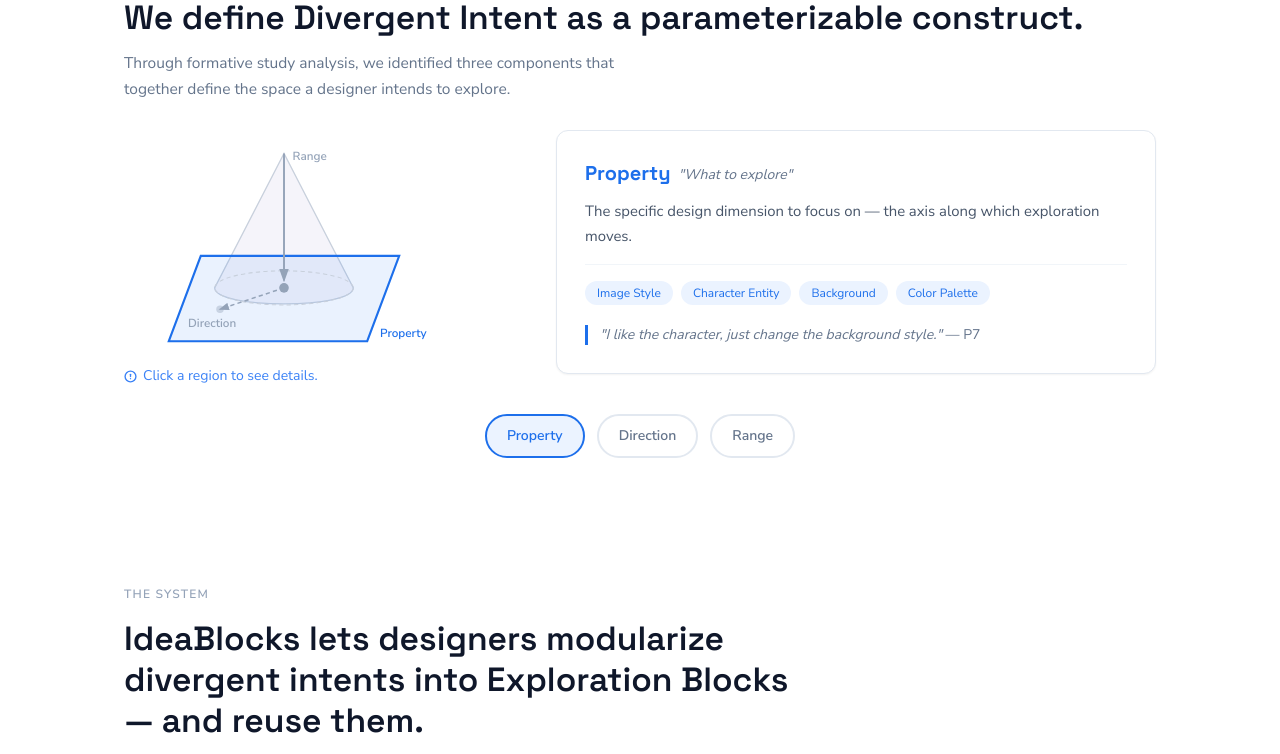
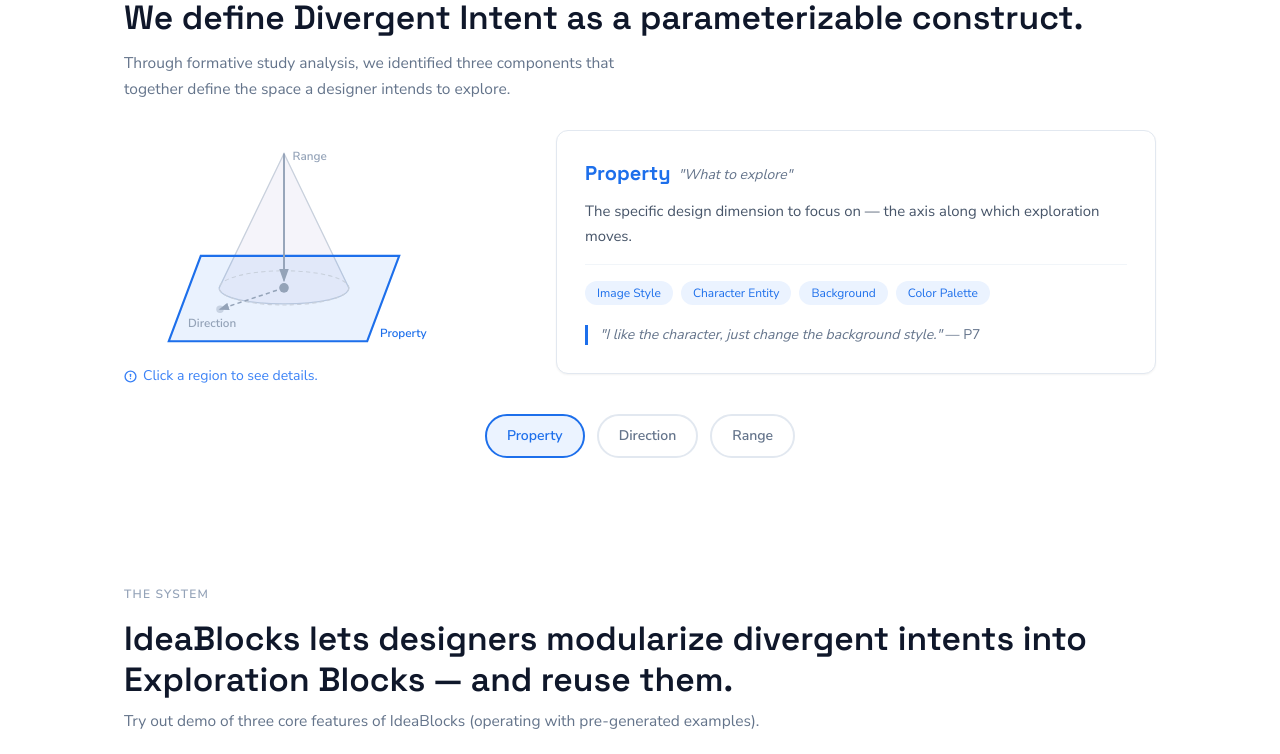
Before and after one commit to kixlab/ideablocks-website, a Next.js app: page / in a window 1280 px wide. Shown: the part 1620-2374 px from the top of the page. Built offline with nearby package versions, Linux system fonts and the light colour scheme.

Commit message:
Enhance PDR framework interaction

```diff
--- a/components/Citation.tsx
+++ b/components/Citation.tsx
@@ -42,9 +42,6 @@
   return (
     <section id="citation" className="py-16 bg-white">
       <div className="max-w-[1080px] mx-auto px-6">
-        <p className="text-xs font-semibold tracking-widest uppercase text-slate-400 mb-4">
-          How to Cite
-        </p>
         <h2 className="font-display font-semibold text-[clamp(1.5rem,2.8vw,2.1rem)] leading-[1.22] text-slate-900 mb-8">
           Citation
         </h2>
--- a/components/Demo.tsx
+++ b/components/Demo.tsx
@@ -77,9 +77,14 @@
       )}
 
       <div className="sr-only">
-        <p>How the IdeaBlocks pipeline works: When you set a direction and typicality level, IdeaBlocks:</p>
+        <p>
+          How the IdeaBlocks pipeline works: When you set a direction and typicality level,
+          IdeaBlocks:
+        </p>
         {steps.map((s) => (
-          <p key={s.n}>{s.n}. {s.title} — {s.desc}</p>
+          <p key={s.n}>
+            {s.n}. {s.title} — {s.desc}
+          </p>
         ))}
       </div>
     </div>
@@ -144,7 +149,7 @@
         <p className="text-xs font-semibold tracking-widest uppercase text-slate-400 mb-4">
           The System
         </p>
-        <h2 className="font-display font-semibold text-[clamp(1.5rem,2.8vw,2.1rem)] leading-[1.22] text-slate-900 max-w-2xl mb-2">
+        <h2 className="font-display font-semibold text-[clamp(1.5rem,2.8vw,2.1rem)] leading-[1.22] text-slate-900 mb-2">
           IdeaBlocks lets designers modularize divergent intents into Exploration Blocks — and reuse
           them.
         </h2>
--- a/components/PDR.tsx
+++ b/components/PDR.tsx
@@ -49,14 +49,21 @@
 function ConeDiagram({
   selected,
   onSelect,
+  rangePos,
 }: {
   selected: Component;
   onSelect: (c: Component) => void;
+  rangePos: number;
 }) {
   const isActive = (c: Component) => selected === c;
   const gray = "#94A3B8";
-  const grayLight = "#C8D0DC"; // used for cone/ellipse default stroke
+  const grayLight = "#C8D0DC";
   const { property: p, direction: d, range: r } = config;
+
+  // Cone half-width driven by slider: narrow (20) at Typical, wide (80) at Atypical
+  const hw = 20 + (rangePos / 100) * 60;
+  const coneLeft = 150 - hw;
+  const coneRight = 150 + hw;
 
   // Layout (viewBox 0 0 300 210):
   // Property  = parallelogram plane in perspective (bottom)
@@ -88,11 +95,11 @@
 
       {/* ── Range teardrop cone (drawn first so plane overlaps base) ── */}
       <path
-        d="M 85 148 L 150 22 L 215 148 C 215 168, 85 168, 85 148 Z"
+        d={`M ${coneLeft} 148 L 150 22 L ${coneRight} 148 C ${coneRight} 168, ${coneLeft} 168, ${coneLeft} 148 Z`}
         fill={isActive("range") ? "rgba(110,48,216,0.13)" : "rgba(200,192,225,0.18)"}
         stroke={isActive("range") ? r.accent : grayLight}
         strokeWidth={isActive("range") ? 2 : 1.2}
-        style={{ transition: "all 0.25s ease" }}
+        style={{ transition: "d 0.05s ease, fill 0.25s ease, stroke 0.25s ease" }}
       />
 
       {/* ── Property plane (parallelogram, drawn over cone base) ── */}
@@ -108,13 +115,13 @@
       <ellipse
         cx="150"
         cy="148"
-        rx="65"
+        rx={hw}
         ry="16"
         fill="none"
         stroke={isActive("range") ? r.accent : grayLight}
         strokeWidth={isActive("range") ? 1.8 : 1}
         strokeDasharray="4,3"
-        style={{ transition: "all 0.25s ease" }}
+        style={{ transition: "rx 0.05s ease, stroke 0.25s ease, stroke-width 0.25s ease" }}
       />
 
       {/* ── Direction: initial axis (cone peak → origin) ── */}
@@ -169,7 +176,7 @@
         onClick={() => onSelect("property")}
       />
       <path
-        d="M 85 148 L 150 22 L 215 148 C 215 168, 85 168, 85 148 Z"
+        d={`M ${coneLeft} 148 L 150 22 L ${coneRight} 148 C ${coneRight} 168, ${coneLeft} 168, ${coneLeft} 148 Z`}
         fill="transparent"
         className="cursor-pointer"
         onClick={() => onSelect("range")}
@@ -243,27 +250,23 @@
 // ──────────────────────────────────────────────
 // Typicality Slider (visual only)
 // ──────────────────────────────────────────────
-function TypicalitySlider() {
+function TypicalitySlider({ pos, onChange }: { pos: number; onChange: (v: number) => void }) {
   const trackRef = useRef<HTMLDivElement>(null);
   const dragging = useRef(false);
-  const [pos, setPos] = useState(68); // percentage
 
   const updatePos = (clientX: number) => {
     if (!trackRef.current) return;
     const rect = trackRef.current.getBoundingClientRect();
     const pct = Math.max(0, Math.min(100, ((clientX - rect.left) / rect.width) * 100));
-    setPos(pct);
+    onChange(pct);
   };
 
   useEffect(() => {
-    const onMove = (e: MouseEvent) => {
-      if (dragging.current) updatePos(e.clientX);
-    };
-    const onTouchMove = (e: TouchEvent) => {
-      if (dragging.current) updatePos(e.touches[0].clientX);
-    };
+    const onMove = (e: MouseEvent) => { if (dragging.current) updatePos(e.clientX); };
+    const onTouchMove = (e: TouchEvent) => { if (dragging.current) updatePos(e.touches[0].clientX); };
     const onUp = () => {
       dragging.current = false;
+      document.body.style.userSelect = "";
     };
     window.addEventListener("mousemove", onMove);
     window.addEventListener("touchmove", onTouchMove, { passive: true });
@@ -275,6 +278,7 @@
       window.removeEventListener("mouseup", onUp);
       window.removeEventListener("touchend", onUp);
     };
+  // eslint-disable-next-line react-hooks/exhaustive-deps
   }, []);
 
   return (
@@ -293,9 +297,11 @@
           style={{ left: `${pos}%` }}
           onMouseDown={() => {
             dragging.current = true;
+            document.body.style.userSelect = "none";
           }}
           onTouchStart={() => {
             dragging.current = true;
+            document.body.style.userSelect = "none";
           }}
         />
       </div>
@@ -306,7 +312,15 @@
 // ──────────────────────────────────────────────
 // Panel content per component
 // ──────────────────────────────────────────────
-function PanelContent({ component }: { component: Component }) {
+function PanelContent({
+  component,
+  rangePos,
+  onRangeChange,
+}: {
+  component: Component;
+  rangePos: number;
+  onRangeChange: (v: number) => void;
+}) {
   const c = config[component];
 
   return (
@@ -335,10 +349,8 @@
         </div>
       )}
 
-      {/* Typicality slider (Range only) */}
-      {component === "range" && <TypicalitySlider />}
+      {component === "range" && <TypicalitySlider pos={rangePos} onChange={onRangeChange} />}
 
-      {/* Formative quote */}
       <blockquote
         className="text-sm italic text-slate-500 pl-3 mt-auto"
         style={{ borderLeft: `3px solid ${c.accent}` }}
@@ -355,6 +367,7 @@
 export function PDR() {
   const [selected, setSelected] = useState<Component>("property");
   const [pulseTabs, setPulseTabs] = useState(false);
+  const [rangePos, setRangePos] = useState(68);
 
   useEffect(() => {
     const timer = setTimeout(() => setPulseTabs(true), 1600);
@@ -382,7 +395,7 @@
           {/* Left: SVG */}
           <div className="md:sticky" style={{ top: "calc(var(--nav-h) + 24px)" }}>
             <div className="flex justify-center md:justify-start">
-              <ConeDiagram selected={selected} onSelect={setSelected} />
+              <ConeDiagram selected={selected} onSelect={setSelected} rangePos={rangePos} />
             </div>
             <GuideHint text="Click a region to see details." className="text-center md:text-left mt-3" />
           </div>
@@ -391,7 +404,7 @@
           <div className="bg-white border border-slate-200 rounded-xl p-7 min-h-[240px] shadow-sm">
             {tabComponents.map((comp) => (
               <div key={comp} style={{ display: comp === selected ? "block" : "none" }}>
-                <PanelContent component={comp} />
+                <PanelContent component={comp} rangePos={rangePos} onRangeChange={setRangePos} />
               </div>
             ))}
           </div>
--- a/components/Problem.tsx
+++ b/components/Problem.tsx
@@ -7,7 +7,7 @@
         <p className="text-xs font-semibold tracking-widest uppercase text-slate-400 mb-4">
           Motivation
         </p>
-        <h2 className="font-display font-semibold text-[clamp(1.5rem,2.8vw,2.1rem)] leading-[1.22] text-slate-900 max-w-xl mb-8">
+        <h2 className="font-display font-semibold text-[clamp(1.5rem,2.8vw,2.1rem)] leading-[1.22] text-slate-900 max-w-2xl mb-8">
           Current Generative AI is optimized for convergence — not exploration.
         </h2>
 
```
Also changed, not shown: components/Implications.tsx (+16 -16 lines).
